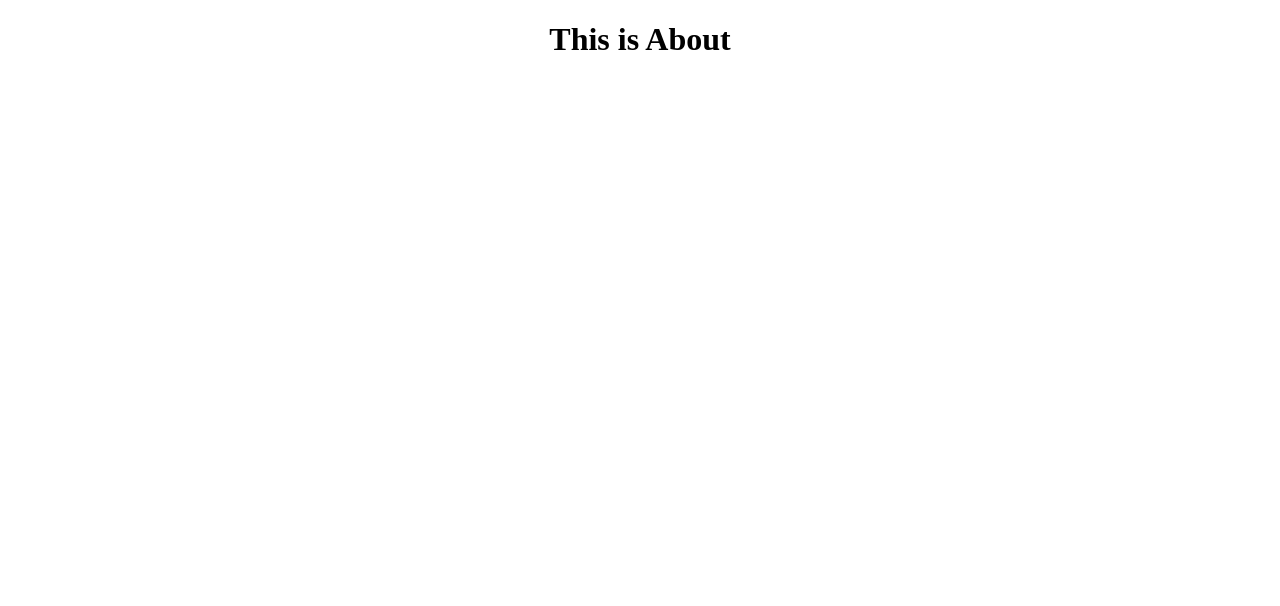
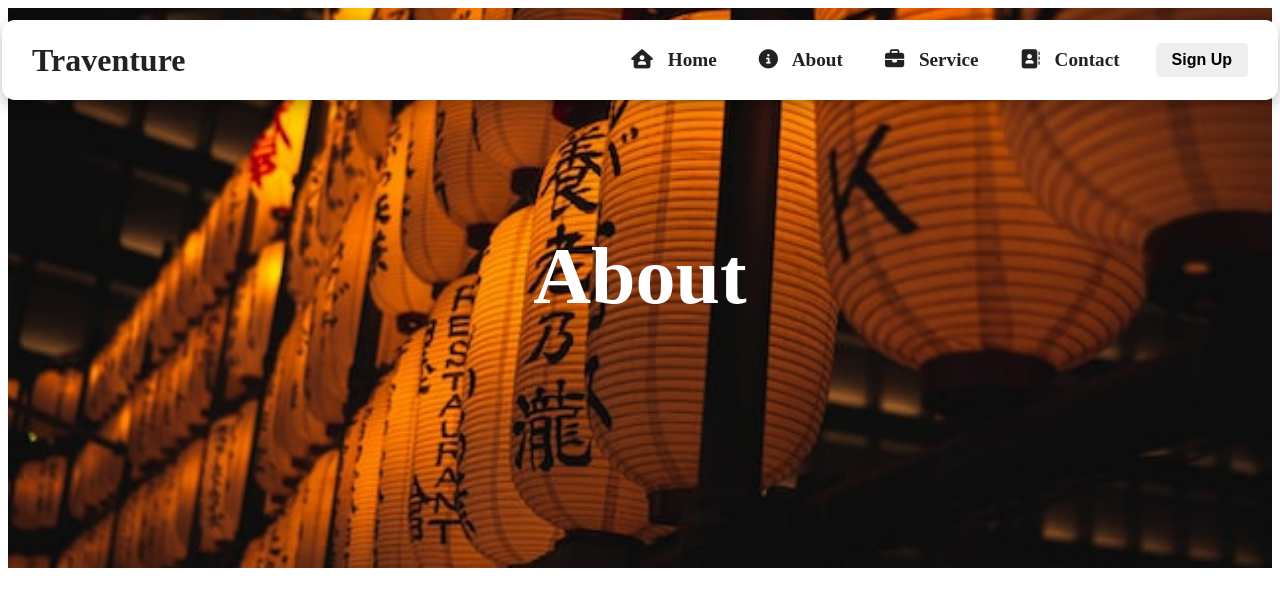
Before and after one commit to pranitdeshpande98/pranitdeshpande98-React-Traventure-Travel_Website, a React (Create React App) app: page /about in a window 1280 px wide. Shown: the top 606 px of the page. Built offline with nearby package versions, Linux system fonts and the light colour scheme.

Commit message:
Service, About and Contact pages preliminary UI changes

```diff
--- a/src/components/HeroStyles.css
+++ b/src/components/HeroStyles.css
@@ -2,6 +2,17 @@
     width: 100%;
     height: 100vh;
     position: relative;
+}
+
+
+.hero-mid{
+    width: 100%;
+    height: 70vh;
+    position: relative;
+}
+
+.hero-mid h1{
+padding-top: 4rem !important;
 }
 
 img{
@@ -44,6 +55,10 @@ img{
     color: #222;
 }
 
+
+.hero-text .hide{
+display: none;
+}
 @media screen and (max-width:555px) {
     .hero-text h1{
         padding: 10px 20px;
--- a/src/routes/About.js
+++ b/src/routes/About.js
@@ -1,7 +1,17 @@
+import Hero from "../components/Hero";
+import Navbar from "../components/Navbar";
+import aboutimage from "../assets/night.jpg";
+
 function About () {
     return(
         <>
-        <h1> This is About </h1>
+        <Navbar />
+        <Hero
+        cName="hero-mid"
+        heroImg={aboutimage}
+        title="About"
+        btnClass="hide"
+        />
         </>
     )
 }
--- a/src/routes/Contact.js
+++ b/src/routes/Contact.js
@@ -1,7 +1,18 @@
+import Hero from "../components/Hero";
+import Navbar from "../components/Navbar";
+import aboutimage from "../assets/2.jpg";
+
+
 function Contact () {
     return(
         <>
-        <h1> This is Contact </h1>
+        <Navbar />
+        <Hero
+        cName="hero-mid"
+        heroImg={aboutimage}
+        title="Contact"
+        btnClass="hide"
+        />
         </>
     )
 }
--- a/src/routes/Service.js
+++ b/src/routes/Service.js
@@ -1,7 +1,17 @@
+import Hero from "../components/Hero";
+import Navbar from "../components/Navbar";
+import aboutimage from "../assets/10.jpg";
+
 function Service () {
     return(
         <>
-        <h1> This is Service </h1>
+        <Navbar />
+        <Hero
+        cName="hero-mid"
+        heroImg={aboutimage}
+        title="Service"
+        btnClass="hide"
+        />
         </>
     )
 }
```
